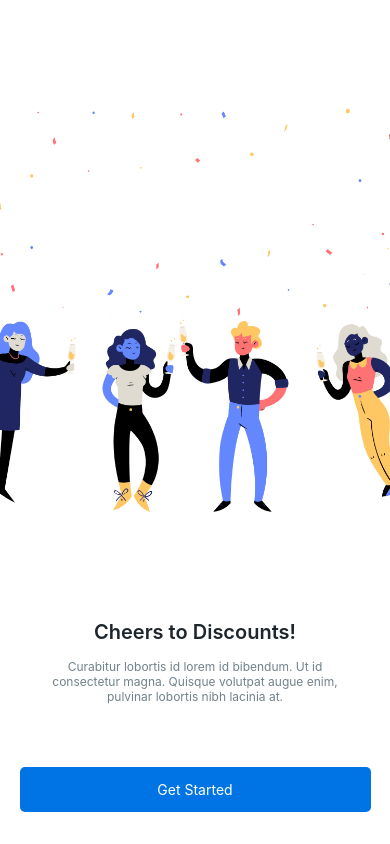
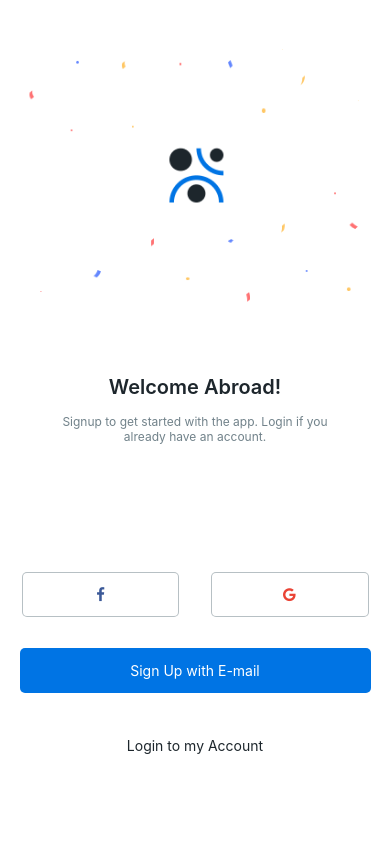
Before and after one commit to obviouswhy/crispy-goggles, a React Native app: screen / in a window 390 px wide. Built offline with nearby package versions, Linux system fonts and the light colour scheme.

Commit message:
onboarding screen

```diff
--- a/App.js
+++ b/App.js
@@ -8,6 +8,7 @@
 
 import React from 'react';
 import {  StyleSheet, StatusBar } from 'react-native';
+import Onboarding from './src/Screens/Onboarding';
 import Splash from './src/Screens/Splash';
 import Welcome from './src/Screens/Welcome';
 
@@ -16,7 +17,8 @@ const App = () => {
     <>
       <StatusBar barStyle="dark-content" />
       {/* <Splash /> */}
-      <Welcome />
+      {/* <Welcome /> */}
+      <Onboarding />
     </>
   );
 };
--- a/src/Components/Button/index.js
+++ b/src/Components/Button/index.js
@@ -1,15 +1,28 @@
 import React from 'react'
 import { View, Text, TouchableOpacity, StyleSheet } from 'react-native'
+import PropTypes from 'prop-types';
 
-const Button = ({ title, type = 'primary'}) => {
 
-  let btnStyles = styles.primary
-  let textStyles = styles.textPrimary
-  if (type == 'secondary') btnStyles = styles.secondary, textStyles = styles.textSecondary
+const Button = ({ title, primary = true, size = 'lg', onClick}) => {
+
+  let btnStyles = primary ? styles.primary : styles.secondary
+  let textStyles = primary? styles.textPrimary : styles.textSecondary
+  let width = (() => {
+    switch (size) {
+      case 'lg':
+        return '90%'
+      case 'md':
+        return '45%'
+      case 'sm':
+        return '25%'
+      default:
+        return '90%'
+    }
+  })();
 
   return (
-    <TouchableOpacity style={btnStyles}>
-      <Text style={textStyles}>{title}</Text>
+    <TouchableOpacity onPress={onClick} activeOpacity={.6} style={[btnStyles, { width }]}>
+      <Text style={[textStyles]}>{title}</Text>
     </TouchableOpacity>
   )
 }
@@ -18,24 +31,32 @@ export default Button
 
 const styles = StyleSheet.create({
   primary: {
-    width: '90%',
     height: 45,
     backgroundColor: '#0074E4',
     justifyContent: 'center',
     alignItems: 'center',
-    borderRadius: 5
+    borderRadius: 5,
+    margin: 2
   },
   secondary: {
-    width: '90%',
     height: 45,
     backgroundColor: 'transparent',
     justifyContent: 'center',
     alignItems: 'center',
   },
   textPrimary: {
-    color: '#FFFFFF'
+    color: '#FFFFFF',
+    padding: 10,
   },
   textSecondary: {
-    color: '#1D262C'
+    color: '#1D262C',
+    padding: 10
   }
 });
+
+Button.propTypes = {
+  primary: PropTypes.bool,
+  size: PropTypes.oneOf(['sm', 'md', 'lg']),
+  title: PropTypes.string.isRequired,
+  onClick: PropTypes.func,
+};
--- /dev/null
+++ b/src/Components/SocialButton/index.js
@@ -0,0 +1,54 @@
+import React from 'react'
+import { View, Text, TouchableOpacity, StyleSheet } from 'react-native'
+import PropTypes from 'prop-types';
+import Icon from 'react-native-vector-icons/FontAwesome'
+
+
+const SocialButton = ({ type, size = 'lg', onClick}) => {
+
+  const SocialIcon = () => (
+    type == 'fb'
+      ? <Icon name={'facebook-f'} size={15} color={'#3B5998'} />
+      : <Icon name={'google'} size={15} color={'#EA4335'} />
+  )
+
+  let width = (() => {
+    switch (size) {
+      case 'lg':
+        return '90%'
+      case 'md':
+        return '45%'
+      case 'sm':
+        return '25%'
+      default:
+        return '90%'
+    }
+  })();
+
+  return (
+    <TouchableOpacity onPress={onClick} activeOpacity={.6} style={[styles.btn, { width }]}>
+      <SocialIcon />
+    </TouchableOpacity>
+  )
+}
+
+export default SocialButton
+
+const styles = StyleSheet.create({
+  btn: {
+    height: 45,
+    backgroundColor: '#FFFFFF',
+    justifyContent: 'center',
+    alignItems: 'center',
+    borderRadius: 5,
+    borderWidth: .5,
+    borderColor: '#71828A80',
+    margin: 2
+  }
+});
+
+SocialButton.propTypes = {
+  size: PropTypes.oneOf(['sm', 'md', 'lg']),
+  type: PropTypes.oneOf(['fb', 'gl']).isRequired,
+  onClick: PropTypes.func,
+};
--- /dev/null
+++ b/src/Screens/Onboarding/index.js
@@ -0,0 +1,56 @@
+import React, { useEffect } from 'react'
+import { View, Text, SafeAreaView, StyleSheet, Image } from 'react-native'
+import Button from '../../Components/Button'
+import SocialButton from '../../Components/SocialButton'
+
+const Onboarding = () => {
+  return (
+    <SafeAreaView style={styles.safeArea}>
+      <Image source={require('../../Assets/Images/onboarding-img.png')} style={styles.welcomeImage} resizeMode={'contain'} />
+      <View style={styles.textWrapper}>
+        <Text style={styles.title} >Welcome Abroad!</Text>
+        <Text style={styles.subtitle} >Signup to get started with the app. Login if you already have an account.</Text>
+      </View>
+      <View style={{width: '100%', height: '30%', alignItems: 'center', justifyContent: 'space-evenly'}}>
+        <View style={{flexDirection: 'row', width: '90%', justifyContent: 'space-between'}}>
+          <SocialButton type={'fb'} size={'md'} title={'f'} />
+          <SocialButton type={'gl'} size={'md'} title={'G'} />
+        </View>
+        <Button title={'Sign Up with E-mail'} />
+        <Button primary={false} title={'Login to my Account'} />
+      </View>
+    </SafeAreaView>
+  )
+}
+
+export default Onboarding
+
+const styles = StyleSheet.create({
+  safeArea: {
+    flex: 1,
+    justifyContent: 'space-around',
+    alignItems: 'center'
+  },
+  welcomeImage: {
+    width: '100%',
+    height: '30%'
+  },
+  textWrapper: {
+    paddingHorizontal: 50,
+    marginTop: '-10%',
+    justifyContent: 'center',
+    alignItems: 'center'
+  },
+  title: {
+    textAlign: 'center',
+    color: '#1D262C',
+    fontSize: 20,
+    fontWeight: '600',
+    padding: 15
+  },
+  subtitle: {
+    textAlign: 'center',
+    color: '#71828A',
+    fontSize: 12
+  }
+});
```
